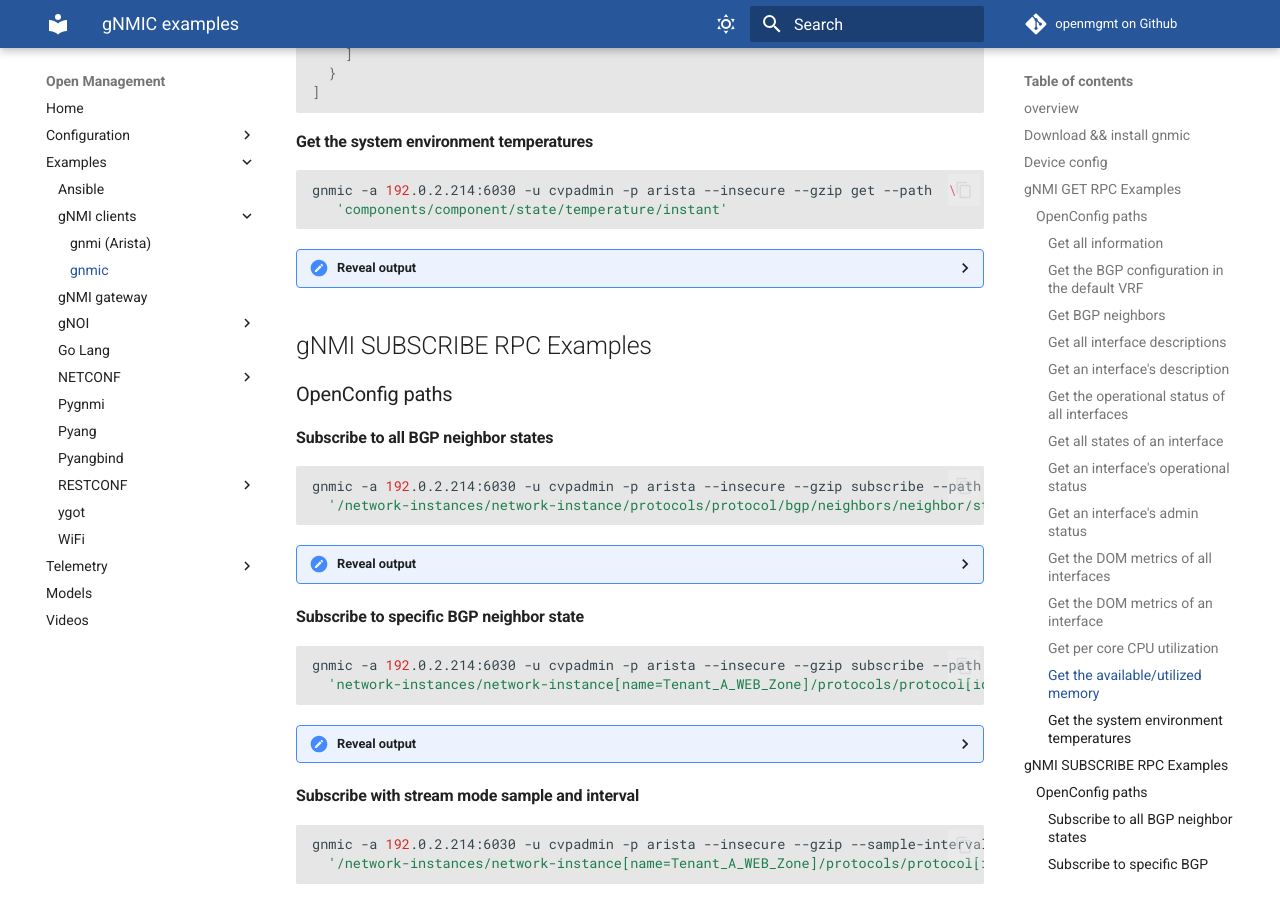
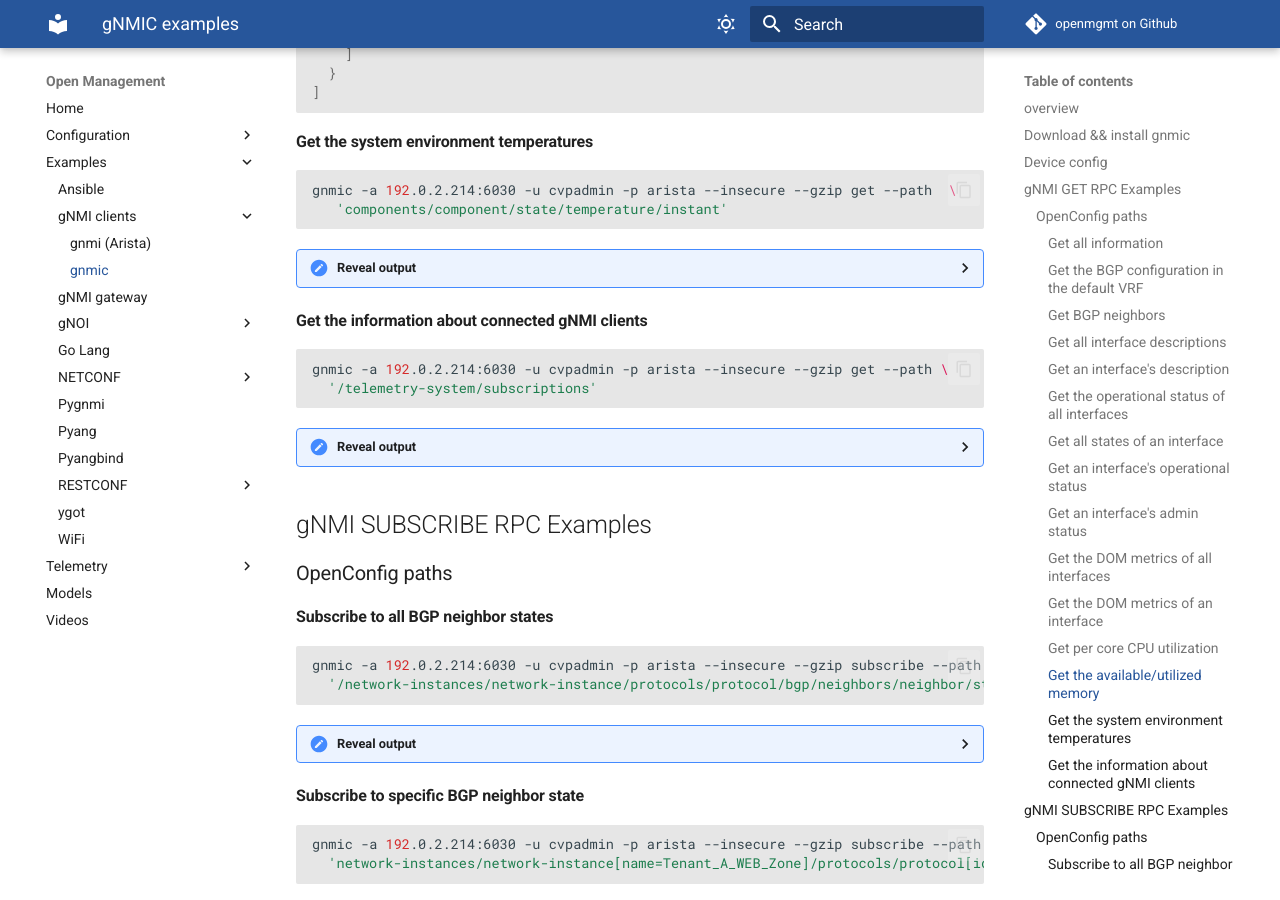
Before and after one commit to aristanetworks/openmgmt, an MkDocs documentation site: the page built from docs/examples/gnmi-clients/gnmic/index.md, in a window 1280 px wide and 900 px high, scrolled down 4307 px. Built offline with MkDocs 1.6.1 and Material for MkDocs 9.7.7, drawn with Linux system fonts in a browser that asks for light colours; comment, search, counter and statistics services are not loaded; some of the changed lines change nothing that is shown.

Commit message:
adding example for telemetry-system

````diff
--- a/docs/examples/gnmi-clients/gnmic/index.md
+++ b/docs/examples/gnmi-clients/gnmic/index.md
@@ -582,6 +582,89 @@
         "values": {
           "components/component/state/temperature/instant": {
             "digits": 32
+          }
+        }
+      }
+    ]
+  }
+]
+
+```
+
+</p>
+</details>
+
+#### Get the information about connected gNMI clients
+
+```shell
+gnmic -a 192.0.2.214:6030 -u cvpadmin -p arista --insecure --gzip get --path \
+  '/telemetry-system/subscriptions'
+```
+
+<details><summary> Reveal output</summary>
+<p>
+
+```javascript
+[
+  {
+    "source": "192.0.2.214:6030",
+    "timestamp": 1723202310565051604,
+    "time": "2024-08-09T16:48:30.565051604+05:30",
+    "updates": [
+      {
+        "Path": "telemetry-system/subscriptions",
+        "values": {
+          "telemetry-system/subscriptions": {
+            "openconfig-telemetry:dynamic-subscriptions": {
+              "dynamic-subscription": [
+                {
+                  "id": "2",
+                  "sensor-paths": {
+                    "sensor-path": [
+                      {
+                        "path": "/components/component/state/memory",
+                        "state": {
+                          "path": "/components/component/state/memory"
+                        }
+                      },
+                      {
+                        "path": "/Kernel/proc/cpu/utilization/total",
+                        "state": {
+                          "path": "/Kernel/proc/cpu/utilization/total"
+                        }
+                      }
+                    ]
+                  },
+                  "state": {
+                    "destination-address": "192.0.2.139",
+                    "destination-port": 51478,
+                    "encoding": "openconfig-telemetry-types:ENC_PROTO3",
+                    "id": "2",
+                    "protocol": "openconfig-telemetry-types:STREAM_GRPC"
+                  }
+                },
+                {
+                  "id": "3",
+                  "sensor-paths": {
+                    "sensor-path": [
+                      {
+                        "path": "/components/component/transceiver/physical-channels/channel/state",
+                        "state": {
+                          "path": "/components/component/transceiver/physical-channels/channel/state"
+                        }
+                      }
+                    ]
+                  },
+                  "state": {
+                    "destination-address": "192.168.3.2",
+                    "destination-port": 57928,
+                    "encoding": "openconfig-telemetry-types:ENC_PROTO3",
+                    "id": "3",
+                    "protocol": "openconfig-telemetry-types:STREAM_GRPC"
+                  }
+                }
+              ]
+            }
           }
         }
       }
````
